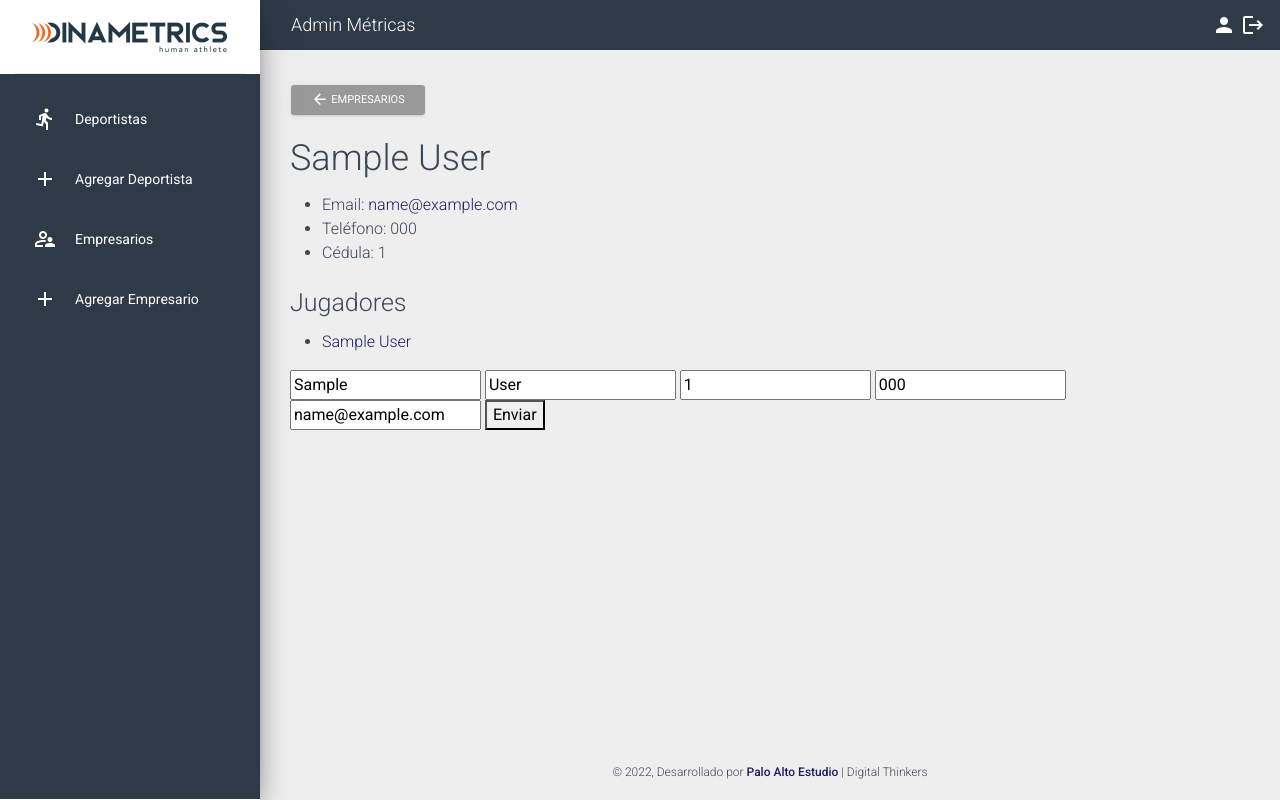
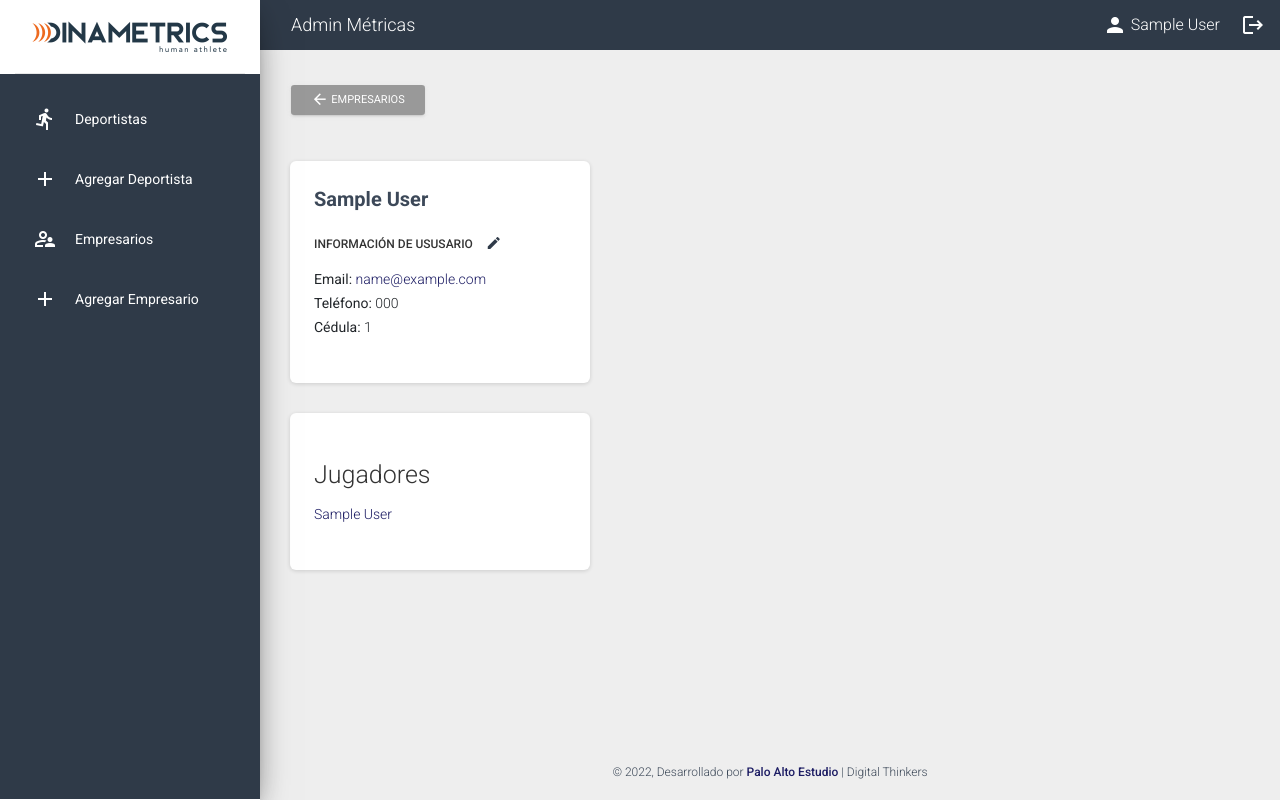
Before and after one commit to paloaltoestudio/DIN-Metrics, a Django app: page /usuarios/empresarios/1 in a window 1280 px wide. Run offline with Django 4.2, Linux system fonts and the light colour scheme; a user stored in the database is signed in; tables that the repository leaves empty hold one stand-in row (values such as "Sample post"); one stand-in notice (Sample message) is shown; some libraries are stand-ins or nearby versions.

Commit message:
Add tabs to athlete view, update styles, and add validation messages in forms

```diff
--- a/templates/layout/base.html
+++ b/templates/layout/base.html
@@ -25,6 +25,15 @@
   <!-- CSS Files -->
   <link href="{% static 'css/material-dashboard.css' %}" rel="stylesheet" />
   <link href="{% static 'css/style.css' %}" rel="stylesheet" />
+
+  <!-- JS -->
+  <script defer src="https://ajax.googleapis.com/ajax/libs/jquery/3.2.1/jquery.min.js"></script>
+  <script defer src="https://cdn.jsdelivr.net/npm/bootstrap@5.1.1/dist/js/bootstrap.bundle.min.js" integrity="sha384-/bQdsTh/da6pkI1MST/rWKFNjaCP5gBSY4sEBT38Q/9RBh9AH40zEOg7Hlq2THRZ" crossorigin="anonymous"></script>
+
+  <script defer src="https://cdnjs.cloudflare.com/ajax/libs/moment.js/2.24.0/moment.min.js"></script>
+
+  <script defer src="https://unpkg.com/sweetalert/dist/sweetalert.min.js"></script>
+  <script defer src="{% static 'js/scripts.js' %}"></script>
 </head>
 
 <body class="">
@@ -149,8 +158,9 @@
                     </ul> -->
                     <ul class="navbar-nav">
                       <li>
-                        <a class="nav-item" href="{% url 'users:manager_detail' request.user.id %}">
+                        <a class="nav-item mr-3" href="{% url 'users:manager_detail' request.user.id %}">
                           <span class="material-icons">person</span>
+                          {{ request.user }}
                         </a>
                       </li>
                       <li class="nav-item dropdown">
@@ -182,42 +192,38 @@
 
 
 
-    <!-- Minified JS library -->
-    <script src="https://ajax.googleapis.com/ajax/libs/jquery/3.2.1/jquery.min.js"></script>
-    <script src="https://cdn.jsdelivr.net/npm/bootstrap@5.1.1/dist/js/bootstrap.bundle.min.js" integrity="sha384-/bQdsTh/da6pkI1MST/rWKFNjaCP5gBSY4sEBT38Q/9RBh9AH40zEOg7Hlq2THRZ" crossorigin="anonymous"></script>
 
-    <script src="https://cdnjs.cloudflare.com/ajax/libs/moment.js/2.24.0/moment.min.js"></script>
 
-    <script src="https://unpkg.com/sweetalert/dist/sweetalert.min.js"></script>
-    <script src="{% static 'js/scripts.js' %}"></script>
+    {% block extrajs %}{% endblock %}
 
-    {% block extrajs %}
     {% if messages %}
         {% for message in messages %}
             {% if 'success' in message.tags %}
-            <div class="success-message">{{ message }}</div>
             <script>
+                document.addEventListener('DOMContentLoaded', function(){
                   swal({
                       icon: 'success',
                       title: "{{ message }}",
                       timer: 1100
                     });
+                })
             </script>
             {% endif %}
 
             {% if 'error' in message.tags %}
-            <div class="success-message">{{ message }}</div>
             <script>
+                document.addEventListener('DOMContentLoaded', function(){
                   swal({
                       icon: 'error',
                       title: "{{ message }}",
                       timer: 1100
                     });
+                })
             </script>
             {% endif %}
         {% endfor %}
     {% endif %}
-    {% endblock %}
+
 
   </body>
 
--- a/templates/users/manager_detail.html
+++ b/templates/users/manager_detail.html
@@ -11,48 +11,99 @@
     </a>
     {% endif %}
 
-    <h2>{{user.first_name}} {{user.last_name}}</h2>
+    <div class="row">
+        <div class="col-sm-4">
+            <div class="card user card-body p-4">
+                <h3 class="title">{{user.first_name}} {{user.last_name}}</h3>
 
-    <ul>
-        <li>Email: {% if user.email %} <a href="mailto:{{ user.email }}" target="blank">{{ user.email }}</a> {% else %} --- {% endif %}</li>
-        <li>Teléfono: {% if user.phone %} {{ user.phone }} {% else %} --- {% endif %}</li>
-        <li>Cédula: {% if user.document %} {{ user.document }} {% else %} --- {% endif %}</li>
+                <h6>Información de ususario {% if request.user.role == 'ADMIN' %}<a href="#" class="badge rounded-circle" data-bs-toggle="modal" data-bs-target="#managerModal"><i class="fs-6 material-icons">edit</i></a>{% endif %}</h6>
+                <ul class="list-group">
+                    <li class="list-group-item p-0"><strong>Email:</strong> {% if user.email %} <a href="mailto:{{ user.email }}" target="blank">{{ user.email }}</a> {% else %} --- {% endif %}</li>
+                    <li class="list-group-item p-0"><strong>Teléfono:</strong> {% if user.phone %} {{ user.phone }} {% else %} --- {% endif %}</li>
+                    <li class="list-group-item p-0"><strong>Cédula:</strong> {% if user.document %} {{ user.document }} {% else %} --- {% endif %}</li>
                 </ul>
-
+            </div>
+            <div class="card user card-body p-4">
                 <h3>Jugadores</h3>
                 {% if not user.Athlete.all %}
                     No hay jugadores asignados
                 {% endif %}
 
-    <ul>
+                <ul class="list-group">
                     {% for Athlete in user.Athlete.all %}
-            <li><a href="{% url 'users:user_detail' Athlete.user.id %}">{{ Athlete.user }}</a></li>
+                        <li class="list-group-item p-0"><a href="{% url 'users:user_detail' Athlete.user.id %}">{{ Athlete.user }}</a></li>
                     {% endfor %}
                 </ul>
+            </div>
+        </div>
+    </div>
 
-    {% if messages %}
-        {% for message in messages %}
-        {% if 'error' in message.tags %}
-        {{ message }}
-        {% endif %}
+    <!-- Modal -->
+    <div class="modal fade" id="managerModal" tabindex="-1" aria-labelledby="managerModalLabel" aria-hidden="true">
+        <div class="modal-dialog">
+            <div class="modal-content">
+                <div class="modal-header">
+                    <h5 class="modal-title" id="managerModalLabel">Información básica</h5>
+                    <a href="#" class="btn-close" data-bs-dismiss="modal" aria-label="Close"></a>
+                </div>
+                    <div class="modal-body">
+                        <form action="{% url 'users:manager_detail' user.id %}" method='post'>
+                            {% csrf_token %}
+                            <div class="row">
+                                <div class="col-sm-6">
+                                    <div class="input-group input-group-outline mb-3">
+                                        <label for="" class="form-label">Nombre</label>
+                                        <input class="form-control" type="text" name="first_name" value="{{ user.first_name }}">
+                                    </div>
+                                    <div class="input-group input-group-outline mb-3">
+                                        <label for="" class="form-label">Apellido</label>
+                                        <input class="form-control" type="text" name="last_name" value="{{ user.last_name }}">
+                                    </div>
+
+                                    <div class="input-group input-group-outline mb-3 {% if form.document.errors %}alert_field{% endif %}">
+                                        <label for="" class="form-label">Cédula</label>
+                                        <input class="form-control" type="text" name="document" value="{{ user.document }}">
+                                        {% if form.document.errors %}
+                                            {% for e in form.document.errors %}
+                                                <p class="msg text-danger">{{ e }}</p>
                                             {% endfor %}
                                         {% endif %}
+                                    </div>
+                                </div>
+                                <div class="col-sm-6">
+                                    <div class="input-group input-group-outline mb-3">
+                                        <label for="" class="form-label">Teléfono</label>
+                                        <input class="form-control" type="text" name="phone" value="{{ user.phone }}">
+                                    </div>
 
-    {{form.document.errors}}
-
-    <form action="{% url 'users:manager_detail' user.id %}" method='post'>
-        {% csrf_token %}
-        <input type="text" placeholder="text" name="first_name" value="{{ user.first_name }}">
-        <input type="text" placeholder="text" name="last_name" value="{{ user.last_name }}">
-        <input type="text" placeholder="Cédula" name="document" value="{{ user.document }}">
-        <input type="text" placeholder="Teléfono" name="phone" value="{{ user.phone }}">
-        <input type="email" placeholder="Email" name="email" value="{{ user.email }}">
-
+                                    <div class="input-group input-group-outline mb-3">
+                                        <label for="" class="form-label">Email</label>
+                                        <input class="form-control" type="email" name="email" value="{{ user.email }}">
+                                    </div>
+                                </div>
+                            </div>
                             <input type="text" name="type" value="manager_info" hidden>
                             <input type="text" placeholder="id" name="id" value="{{ user.id }}" hidden>
-        <button>Enviar</button>
+                            <button class="btn btn-primary">Enviar</button>
                         </form>
+                    </div>
+            </div>
+        </div>
+    </div>
+
+
     {% else %}
     <h2>No tienes acceso a este usuario</h2>
     {% endif %}
 {% endblock  %}
+
+
+{% block extrajs %}
+    {% if form.errors %}
+    <script>
+        document.addEventListener('DOMContentLoaded', function(){
+            $("#managerModal").modal('show');
+        })
+    </script>
+    {% endif %}
+{% endblock %}
--- a/templates/users/signup.html
+++ b/templates/users/signup.html
@@ -13,6 +13,10 @@
     {% endif %}
 
     <div class="card signup p-4">
+
+        <div class="card-header">
+            <h5>Registro de deportista</h5>
+        </div>
 
         <form action="{% url 'users:signup' %}" method="POST">
             {% csrf_token %}
--- a/users/views.py
+++ b/users/views.py
@@ -33,7 +33,7 @@ class Index(LoginRequiredMixin, ListView):
     paginate_by = 15
     template_name = 'users/index.html'
     context_object_name = 'users'
-    queryset = User.objects.filter(role = 'ATHLETE')
+    queryset = User.objects.filter(role = 'ATHLETE', athlete__isnull = False)
     extra_context = {
         'page': 'user_list_detail'
     }
@@ -87,9 +87,6 @@ def manager_update(request, id):
     user = User.objects.get(id = id)
 
     if request.method == 'POST':
-        print(request.POST)
-
-        user = User.objects.get(id=request.POST['id'])
         form = UpdateUserForm(data=request.POST, instance=user)
 
         if form.is_valid():
@@ -98,8 +95,6 @@ def manager_update(request, id):
             return redirect('users:manager_detail', id)
 
         else:
-            print(form.errors)
-            messages.add_message(request, messages.ERROR, 'form')
             return render(request, 'users/manager_detail.html', {'user': user, 'id': id, 'form': form})
 
     return render(request, 'users/manager_detail.html', {'user': user, 'id': id})
@@ -113,19 +108,6 @@ def user_update(request, id):
 
         if user:
             role = user.role
-
-        # if request.POST['type'] == 'manager_info':
-        #     form = UpdateUserForm(data=request.POST, instance=user)
-
-        #     if form.is_valid():
-        #         form.save()
-        #         messages.add_message(request, messages.SUCCESS, 'Empresario Actualizado')
-        #         return redirect('users:manager_detail', id)
-
-        #     else:
-        #         print(form.errors)
-        #         messages.add_message(request, messages.ERROR, form)
-        #         return redirect('users:manager_detail', id)
 
         if request.POST['type'] == 'basic':
             #Get a copy of request post to add calculated age
@@ -216,7 +198,6 @@ class UserLoginView(LoginView):
 def signup(request):
     """Sign up view."""
     if request.method == 'POST':
-        print(request.POST)
         passwd = request.POST['document']
 
         # Check if user with same document exists
@@ -260,12 +241,16 @@ def signup(request):
 def new_manager(request):
     """Manager register up view."""
     if request.method == 'POST':
-        print(request.POST)
-        passwd = request.POST['passwd']
-        passwd_confirmation = request.POST['passwd_confirmation']
+        passwd = request.POST['document']
 
-        if passwd != passwd_confirmation:
-            return render(request, 'users/new_manager.html', {'error': 'Las contraseñas no coinciden'})
+        # Check if user with same document exists
+        document_check = User.objects.filter(document=passwd).first()
+
+        if document_check:
+            return render(request, 'users/new_manager.html', {
+                            'error': 'Ya existe un usuario con la misma cédula',
+                            'form': request.POST
+                            })
 
         try:
             user = User.objects.create_user(username=request.POST['email'], password=passwd)
@@ -276,6 +261,7 @@ def new_manager(request):
         user.last_name = request.POST['last_name']
         user.phone = request.POST['phone']
         user.email = request.POST['email']
+        user.document = request.POST['document']
         user.role = request.POST['role']
         user.save()
 
```
Also changed, not shown: static/css/style.css (+27 -6 lines), templates/users/detail.html (+4 -4 lines), templates/users/managers.html (+6 -1 lines), templates/users/new_manager.html (+39 -31 lines). Lines whose indentation alone changed are shown as unchanged.
